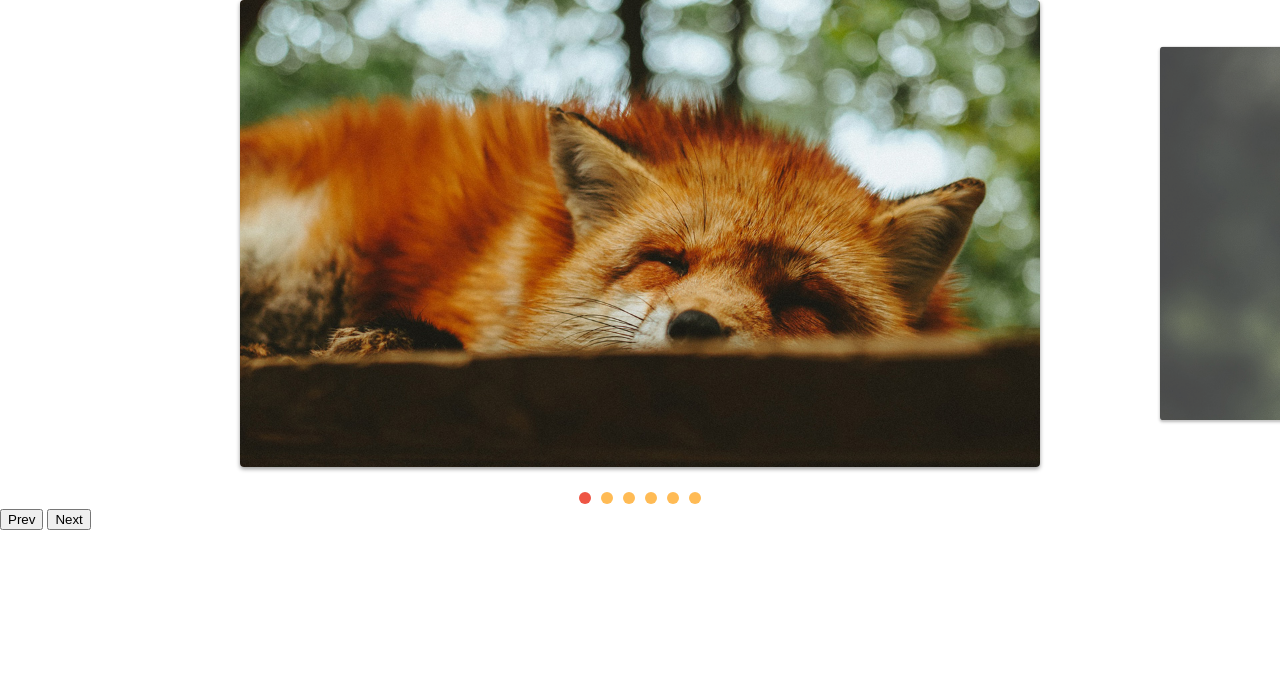
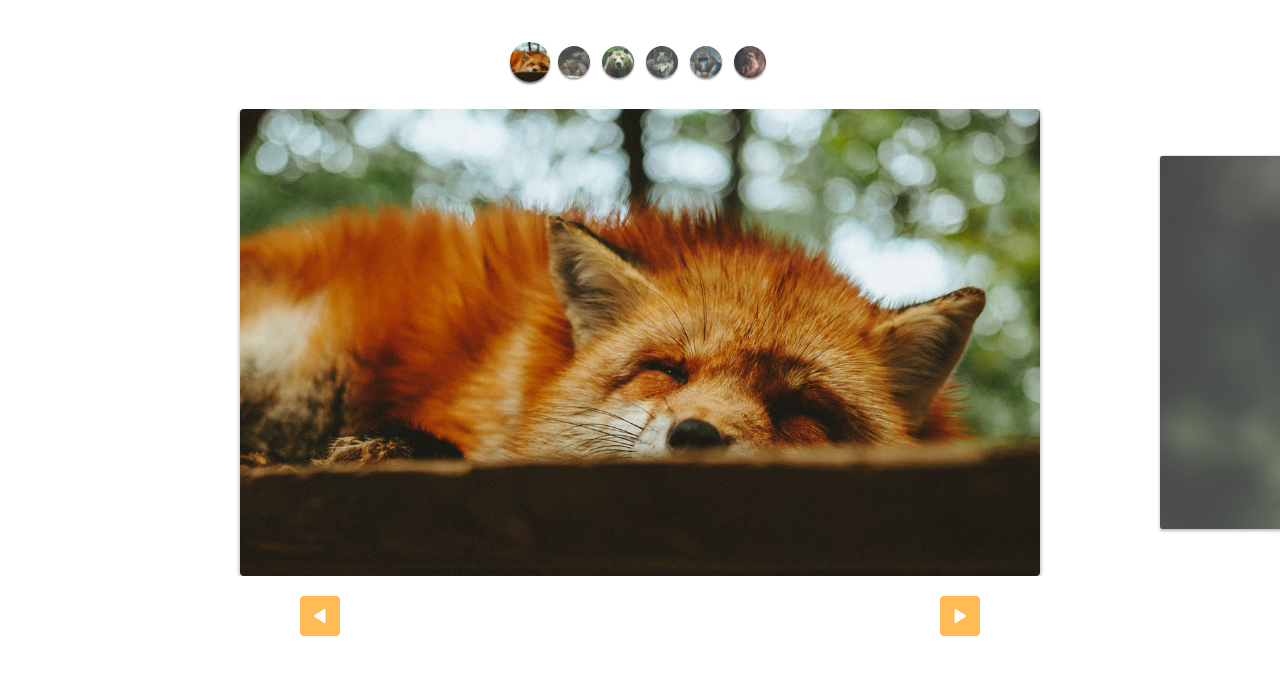
Before and after one commit to devlucasbraga/slide, a plain HTML site: page index.html in a window 1280 px wide. Drawn offline with Linux system fonts and the light colour scheme.

Commit message:
custom controls estilizados

```diff
--- a/css/style.css
+++ b/css/style.css
@@ -11,13 +11,13 @@ img {
   display: block;
   max-width: 100%;
 }
-.slide-wrapper{
-  overflow: hidden;  /* nao estourar mais o container*/
+.slide-wrapper {
+  overflow: hidden; /* nao estourar mais o container*/
 }
 .slide {
   display: flex;
 }
-.slide:hover{
+.slide:hover {
   will-change: transform;
 }
 .slide li {
@@ -28,22 +28,22 @@ img {
   border-radius: 4px;
   overflow: hidden;
   box-shadow: 0 2px 4px rgba(0, 0, 0, 0.4);
-  opacity: .8;
-  transform: scale(.8);
-  transition: .4s;
+  opacity: 0.8;
+  transform: scale(0.8);
+  transition: 0.4s;
 }
-.slide li.active{
+.slide li.active {
   opacity: 1;
   transform: scale(1);
 }
 
-[data-control="slide"]{
+[data-control="slide"] {
   display: flex;
   justify-content: center;
   margin-top: 20px;
 }
 
-[data-control="slide"] li a{
+[data-control="slide"] li a {
   display: block;
   width: 12px;
   height: 12px;
@@ -54,6 +54,48 @@ text-indent: -999px;
   margin: 5px;
 }
 
-[data-control="slide"] li.active a, [data-control="slide"] li a:hover{
+[data-control="slide"] li.active a,
+[data-control="slide"] li a:hover {
   background: #e54;
 }
+
+.custom-controls {
+  display: flex;
+  justify-content: center;
+  margin-top: 40px;
+  margin-bottom: 25px;
+  flex-wrap: wrap;
+}
+.custom-controls li {
+  opacity: 0.8;
+  transform: scale(0.8);
+  width: 40px;
+  height: 40px;
+  border-radius: 50%;
+  overflow: hidden;
+  margin: 2px;
+  box-shadow: 0 2px 2px rgba(0, 0, 0, 0.5);
+  transition: 0.2s;
+}
+.custom-controls li.active {
+  opacity: 1;
+  transform: scale(1);
+}
+
+.arrow-nav {
+  display: flex;
+  justify-content: space-around;
+  margin: 20px 0;
+}
+.arrow-nav button {
+  cursor: pointer;
+  border: none;
+  border-radius: 4px;
+  color: #fff;
+  width: 40px;
+  height: 40px;
+  background: #fb5 url("../img/arrow.svg") center center no-repeat;
+}
+.arrow-nav button.prev {
+  transform: rotate(-180deg);
+}
--- a/index.html
+++ b/index.html
@@ -10,6 +10,14 @@
 </head>
 
 <body>
+  <ul class="custom-controls">
+<li><img src="./img/foto1-thumb.jpg" alt=""></li>
+<li><img src="./img/foto2-thumb.jpg" alt=""></li>
+<li><img src="./img/foto3-thumb.jpg" alt=""></li>
+<li><img src="./img/foto4-thumb.jpg" alt=""></li>
+<li><img src="./img/foto5-thumb.jpg" alt=""></li>
+<li><img src="./img/foto6-thumb.jpg" alt=""></li>
+  </ul>
   <div class="slide-wrapper">
     <ul class="slide">
       <li><img src="./img/foto1.jpg" alt=""></li>
@@ -21,8 +29,8 @@
     </ul>
   </div>
   <div class="arrow-nav">
-    <button class="prev">Prev</button>
-    <button class="next">Next</button>
+    <button class="prev"></button>
+    <button class="next"></button>
   </div>
   <script type="module" src="./js/script.js"></script>
 </body>
--- a/js/script.js
+++ b/js/script.js
@@ -1,8 +1,6 @@
-import { SlideNav } from "./slide.js";
+import SlideNav from "./slide.js";
 
 const slide = new SlideNav(".slide", ".slide-wrapper");
 slide.init();
 slide.addArrow(".prev", ".next");
-
-slide.addControl();
-console.log(slide);
+slide.addControl(".custom-controls");
--- a/js/slide.js
+++ b/js/slide.js
@@ -155,7 +155,7 @@ export class Slide {
   }
 }
 
-export class SlideNav extends Slide {
+export default class SlideNav extends Slide {
   constructor(slide, wrapper) {
     super(slide, wrapper);
     this.bindCrontrolEvents();
```
Lines whose indentation alone changed are shown as unchanged.
